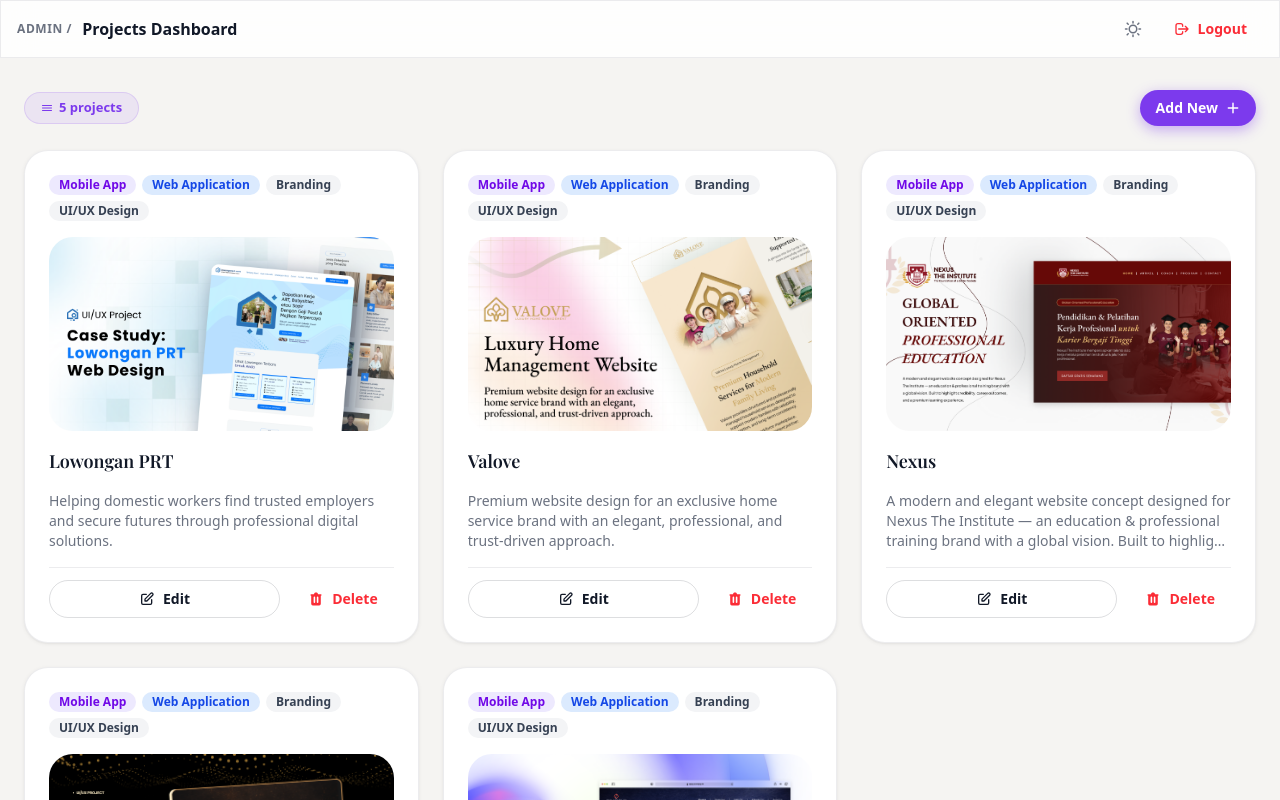
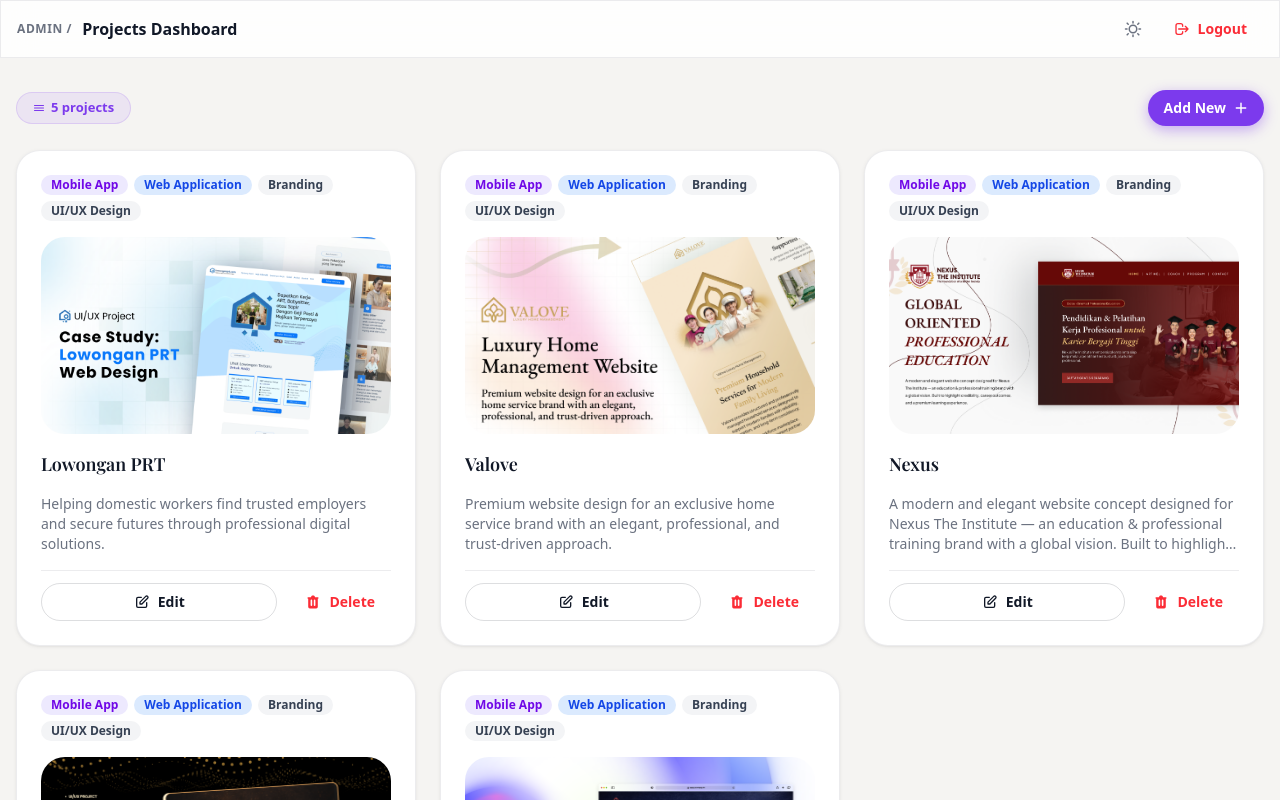
Before and after one commit to ziss11/boosycen-site, a Next.js app: page /admin in a window 1280 px wide. Shown: the top 800 px of the page. Built offline with nearby package versions, Linux system fonts and the light colour scheme.

Commit message:
style: refine padding values for admin pages and update global container padding variable.

```diff
--- a/src/app/admin/page.tsx
+++ b/src/app/admin/page.tsx
@@ -162,7 +162,7 @@
         </div>
       </div>
 
-      <div className='max-w-7xl mx-auto px-6 py-8'>
+      <div className='max-w-7xl mx-auto px-4 py-8'>
         {error && (
           <div className='card p-12 text-center animate-fade-in-up'>
             <div className='text-5xl mb-4'>⚠️</div>
--- a/src/app/admin/projects/[id]/page.tsx
+++ b/src/app/admin/projects/[id]/page.tsx
@@ -23,7 +23,7 @@
   };
 
   return (
-    <div className='min-h-screen bg-bg-subtle p-8'>
+    <div className='min-h-screen bg-bg-subtle px-4 py-8 md:px-8'>
       <div className='max-w-4xl mx-auto'>
         <div className='mb-8 animate-fade-in-up flex items-start justify-between'>
           <div>
--- a/src/app/admin/projects/new/page.tsx
+++ b/src/app/admin/projects/new/page.tsx
@@ -7,7 +7,7 @@
 
 export default function NewProjectPage() {
   return (
-    <div className='min-h-screen bg-bg-subtle p-8'>
+    <div className='min-h-screen bg-bg-subtle px-4 py-8 md:px-8'>
       <div className='max-w-4xl mx-auto'>
         <div className='mb-8 animate-fade-in-up flex items-start justify-between'>
           <div>
--- a/src/app/globals.css
+++ b/src/app/globals.css
@@ -44,7 +44,7 @@
 
   /* Container */
   --container-max: 1200px;
-  --container-px: 1.25rem;
+  --container-px: 1rem;
 
   /* Radius */
   --radius-xs: 6px;
```
